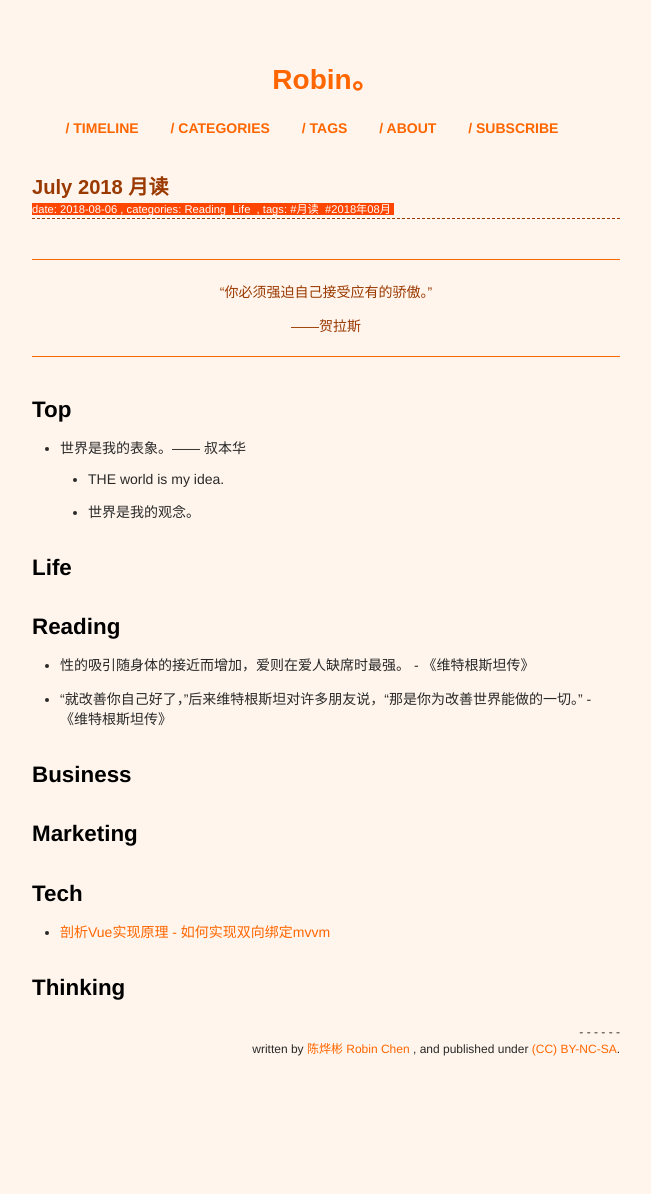
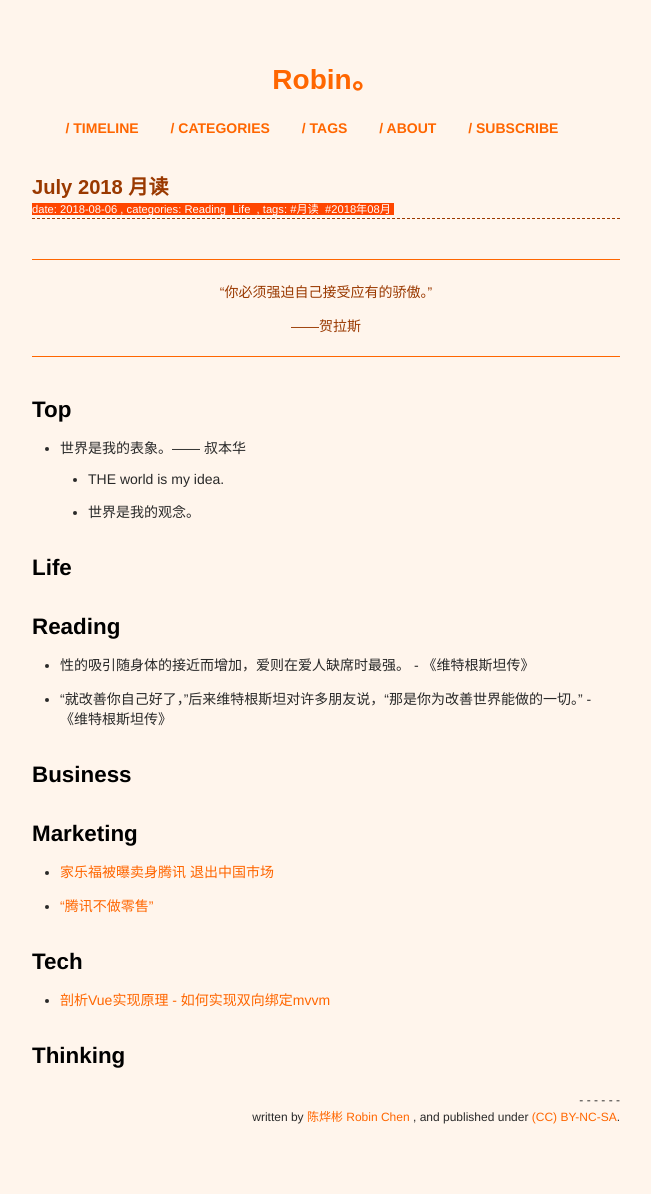
Before and after one commit to xianyuxmu/xianyuxmu.github.io, a Jekyll site: the page built from _posts/2018-08-06-monthly-reading.md, in a window 1280 px wide. Shown: the whole page, without its empty margins (314-965 px from the left). Built offline with Jekyll 4.4.1, drawn with Linux system fonts in a browser that asks for light colours; comment, search, counter and statistics services are not loaded; before the commit the page ends 1126 px from its top, so only the background shows below that.

Commit message:
reading AUg 11

```diff
--- a/_posts/2018-08-06-monthly-reading.md
+++ b/_posts/2018-08-06-monthly-reading.md
@@ -37,6 +37,9 @@ tags:
 
 ## Marketing
 
+- [家乐福被曝卖身腾讯 退出中国市场](http://finance.sina.com.cn/stock/usstock/c/2018-08-04/doc-ihhhczfa3410010.shtml)
+- [“腾讯不做零售”](http://www.nbd.com.cn/articles/2018-08-07/1242813.html)
+
 
 ## Tech
 
```
